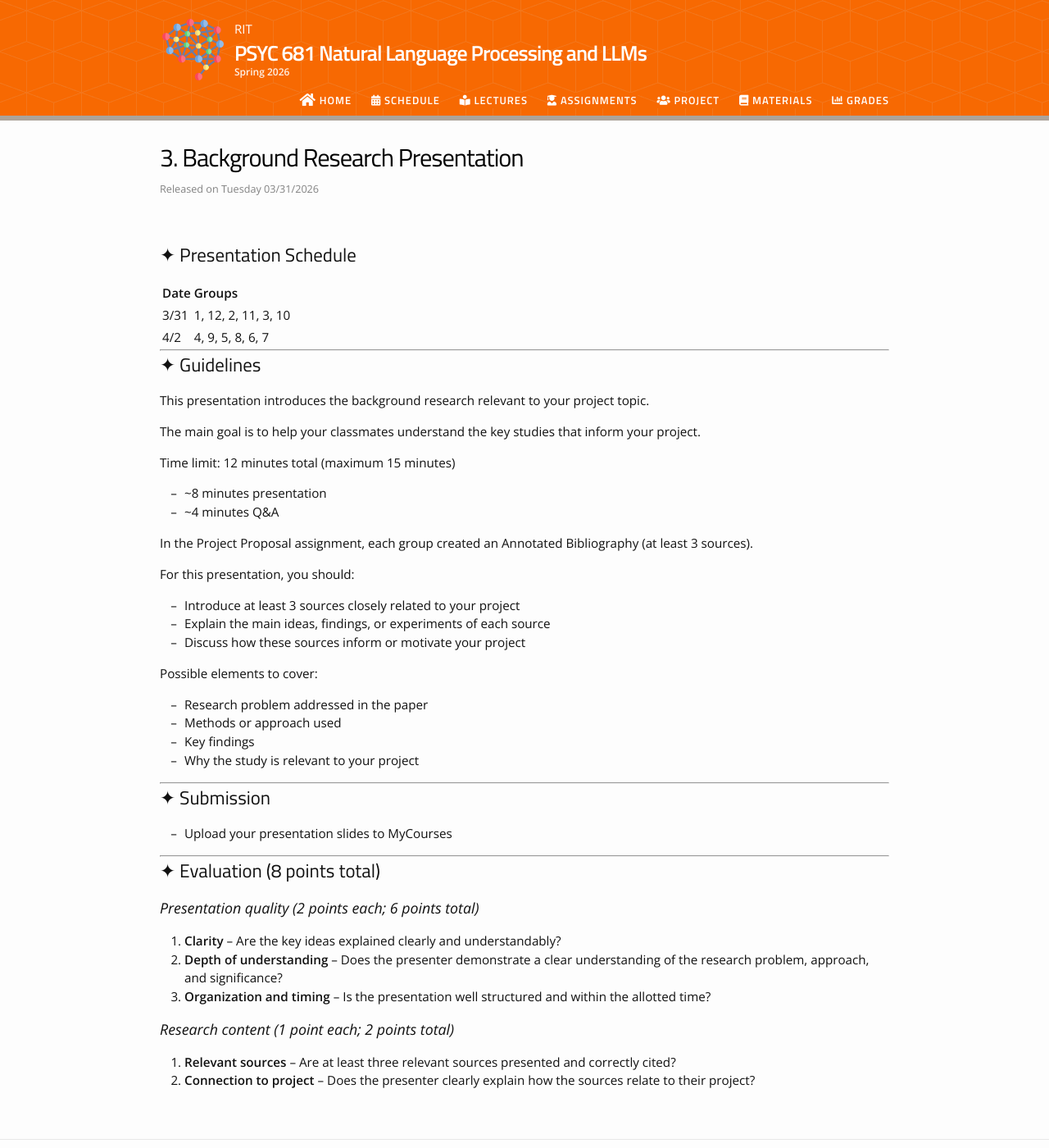
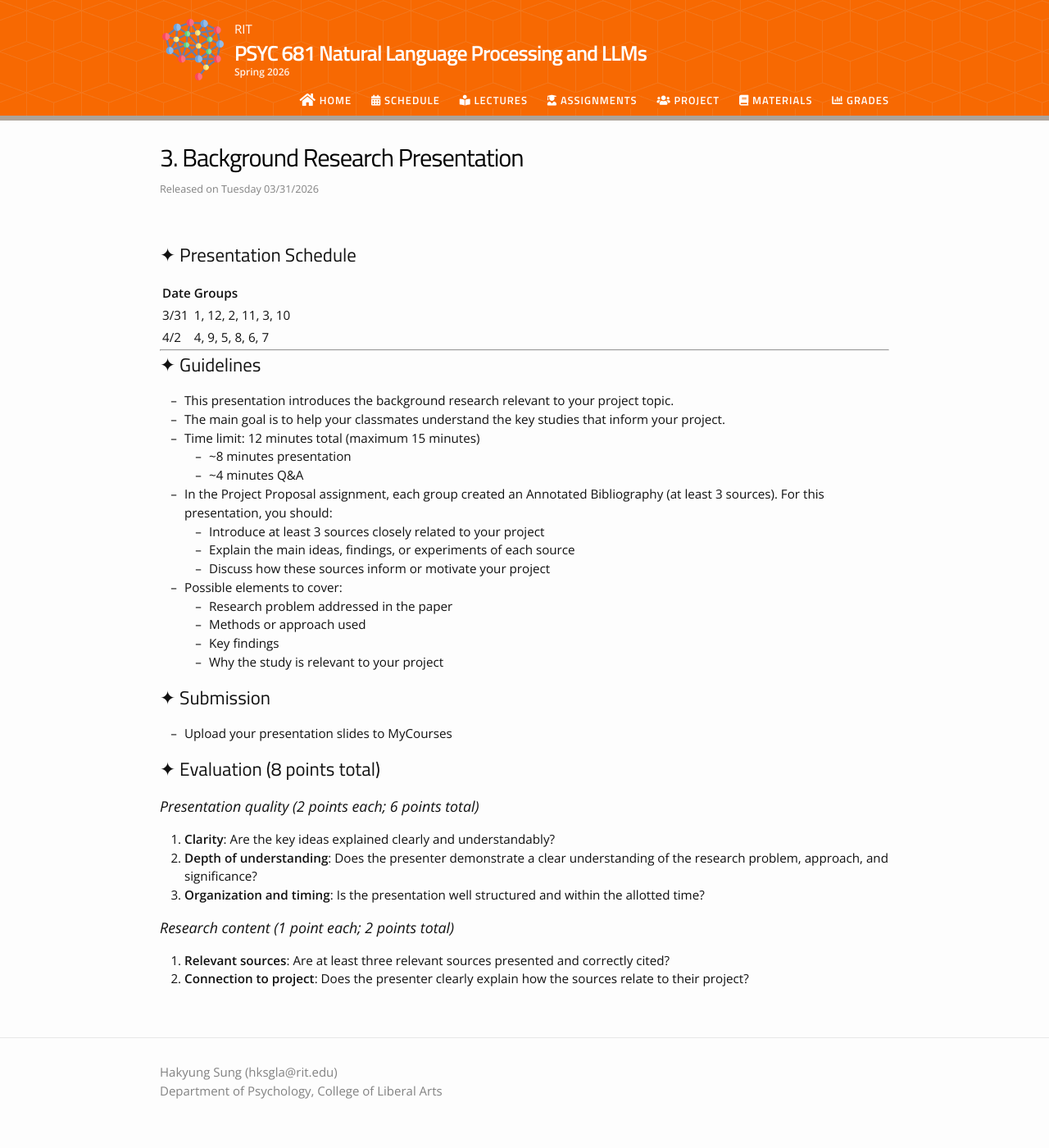
Before and after one commit to hksung/Spring26_PSYC681, a Jekyll site: the page built from _assignments/3_background research presentation.md, in a window 1280 px wide and 1400 px high. Shown: the whole window at 82% size. Built offline with Jekyll 4.4.1, drawn with Linux system fonts in a browser that asks for light colours; nearby versions of some CDN libraries.

```diff
--- a/_assignments/3_background research presentation.md
+++ b/_assignments/3_background research presentation.md
@@ -20,46 +20,38 @@ due_event:
 
 ## ✦ Guidelines
 
-This presentation introduces the background research relevant to your project topic.
+- This presentation introduces the background research relevant to your project topic.
+- The main goal is to help your classmates understand the key studies that inform your project.
+- Time limit: 12 minutes total (maximum 15 minutes)
+	- ~8 minutes presentation
+	- ~4 minutes Q&A
 
-The main goal is to help your classmates understand the key studies that inform your project.
+- In the Project Proposal assignment, each group created an Annotated Bibliography (at least 3 sources). For this presentation, you should:
+	- Introduce at least 3 sources closely related to your project
+	- Explain the main ideas, findings, or experiments of each source
+	- Discuss how these sources inform or motivate your project
 
-Time limit: 12 minutes total (maximum 15 minutes)
-- ~8 minutes presentation
-- ~4 minutes Q&A
+- Possible elements to cover:
+	- Research problem addressed in the paper
+	- Methods or approach used
+	- Key findings
+	- Why the study is relevant to your project
 
-In the Project Proposal assignment, each group created an Annotated Bibliography (at least 3 sources).
-
-For this presentation, you should:
-
-- Introduce at least 3 sources closely related to your project
-- Explain the main ideas, findings, or experiments of each source
-- Discuss how these sources inform or motivate your project
-
-Possible elements to cover:
-
-- Research problem addressed in the paper
-- Methods or approach used
-- Key findings
-- Why the study is relevant to your project
-
----
 
 ## ✦ Submission
 
 - Upload your presentation slides to MyCourses
 
----
 
 ## ✦ Evaluation (8 points total)
 
 ### Presentation quality (2 points each; 6 points total)
 
-1. **Clarity** – Are the key ideas explained clearly and understandably?
-2. **Depth of understanding** – Does the presenter demonstrate a clear understanding of the research problem, approach, and significance?
-3. **Organization and timing** – Is the presentation well structured and within the allotted time?
+1. **Clarity**: Are the key ideas explained clearly and understandably?
+2. **Depth of understanding**: Does the presenter demonstrate a clear understanding of the research problem, approach, and significance?
+3. **Organization and timing**: Is the presentation well structured and within the allotted time?
 
 ### Research content (1 point each; 2 points total)
 
-4. **Relevant sources** – Are at least three relevant sources presented and correctly cited?
-5. **Connection to project** – Does the presenter clearly explain how the sources relate to their project?
+4. **Relevant sources**: Are at least three relevant sources presented and correctly cited?
+5. **Connection to project**: Does the presenter clearly explain how the sources relate to their project?
```
